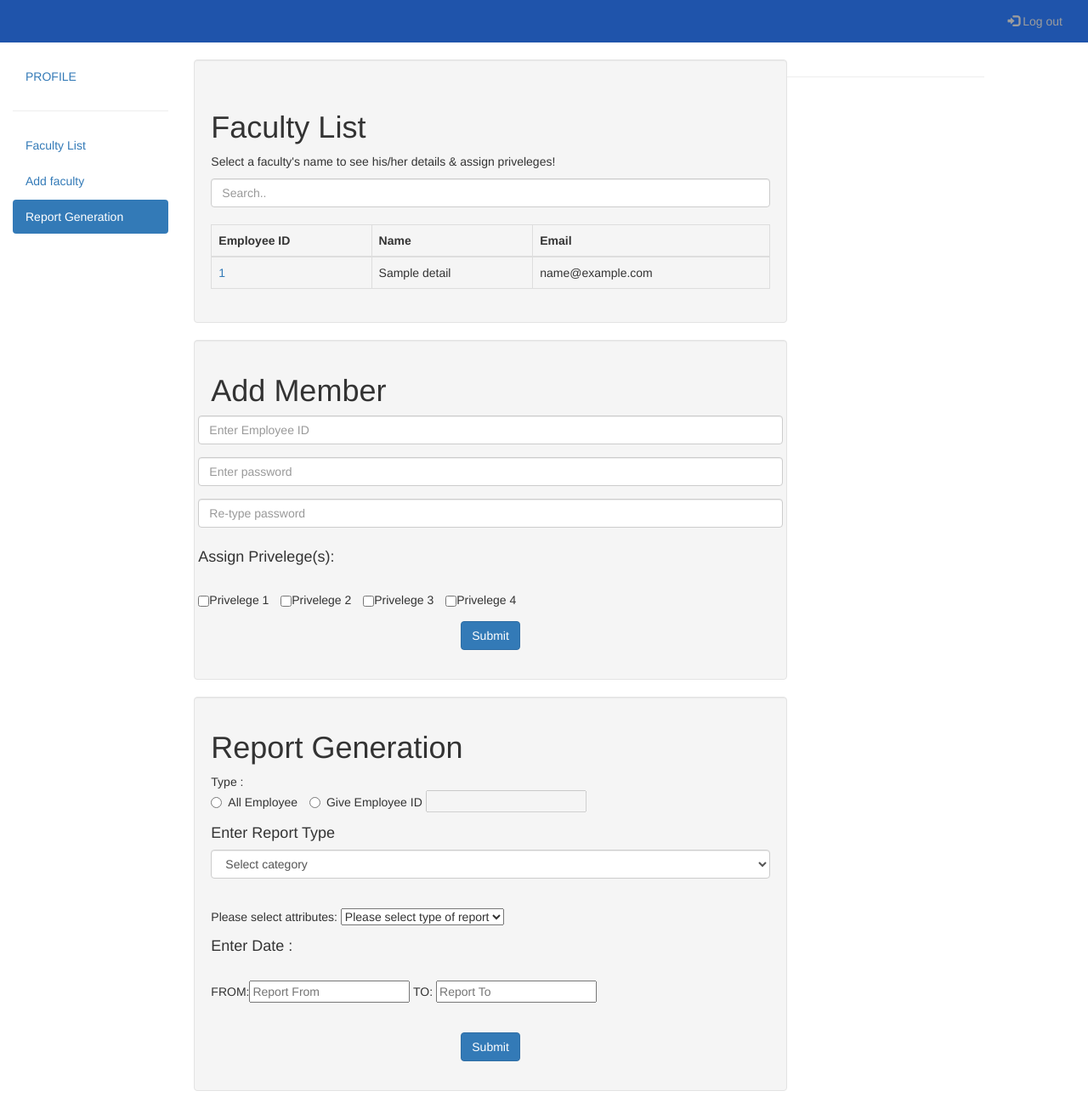
After one commit to virajshah1104/Faculty-Website, a PHP site: page /main.php in a window 1280 px wide. The commit adds this page. Shown: the whole page at 85% size. Run offline with PHP 8.4, Linux system fonts and the light colour scheme; the visitor is signed in with stand-in values (Sample User, id 1); tables that the repository leaves empty hold one stand-in row (values such as "Sample post"); some libraries are stand-ins or nearby versions.

Commit message:
Third Commit

```diff
--- a/decision.php
+++ b/decision.php
@@ -1,5 +1,18 @@
 <?php
-	$priv = array(1,1,-1,-1);
+	$priv = array(-1,-1,-1,-1);
+	$empid=$_SESSION["Emp_Id"];
+	$conn = mysqli_connect("localhost","root","admin","Faculty") or die("Connection failed".mysqli_connect_error());
+	$sql = "SELECT * FROM login where Emp_Id=$empid";
+	$result = $conn->query($sql);
+	$row = mysqli_fetch_assoc($result);
+	if($row["P1"] == 'TRUE')
+		$priv[0] = 1;
+	if($row["P2"] == 'TRUE')
+		$priv[1] = 1;
+	if($row["P3"] == 'TRUE')
+		$priv[2] = 1;
+	if($row["P4"] == 'TRUE')
+		$priv[3] = 1;
 	/*
 	0 = Profile & Forms
 	1 = Edit Privelleges
--- a/login.php
+++ b/login.php
@@ -87,7 +87,6 @@ if(isset($_POST["submit"]))
 		if($row == NULL)
 			$err[0] = "* Please Enter A Valid Employee Id";
 		$pass1 = $row["Password"];
-		$role1 = $row["Role"];
 		if($pass == $pass1)
 		{
 			$_SESSION["Emp_Id"]=$empid;
--- a/login_security.php
+++ b/login_security.php
@@ -8,7 +8,7 @@ if(isset($_POST["submit"]))
 	$answer = $_POST["sec_ans"];
 	$sql = "UPDATE login SET Security_Question='$question',Security_Answer='$answer' WHERE Emp_Id=$empid";
 	if($conn->query($sql)){
-		header('Location:profile.php');
+		header('Location:homepage.php');
 	}
 	else
 		echo mysqli_error($conn);
--- /dev/null
+++ b/main.php
@@ -0,0 +1,401 @@
+<?php
+session_start();
+$conn = mysqli_connect("localhost","root","admin","Faculty") or die("Connection failed".mysqli_connect_error());
+$sql = "SELECT * FROM personal_details";
+$result = $conn->query($sql);
+$i=0;
+$id = array();
+$name = array();
+$email = array();
+while($row = mysqli_fetch_assoc($result))
+{
+	$id[$i] = $row["Emp3_Id"];
+	$name[$i] = $row["Name"];
+	$email[$i] = $row["Email"];
+	$i++;
+}
+
+if(isset($_POST["addmem_submit"]))
+	{
+		$empid = $_POST["empid"];
+		$pwd = $_POST["pwd"];
+		$repwd = $_POST["repwd"];
+		if(isset($_POST["p1"]))
+			$p1 = "TRUE";
+		else
+			$p1 = "FALSE";
+		if(isset($_POST["p2"]))
+			$p2 = "TRUE";
+		else
+			$p2 = "FALSE";
+		if(isset($_POST["p3"]))
+			$p3 = "TRUE";
+		else
+			$p3 = "FALSE";
+		if(isset($_POST["p4"]))
+			$p4 = "TRUE";
+		else
+			$p4 = "FALSE";
+		$conn = new mysqli("localhost","root","admin","Faculty");
+		date_default_timezone_set("Asia/Kolkata");
+		$file = addslashes(file_get_contents('user.jpeg'));
+		$sql = "INSERT INTO login VALUES($empid,'$pwd','$p1','$p2','$p3','$p4','','')";
+		if($conn->query($sql))
+		{
+			$sql1="INSERT INTO academic_details VALUES ($empid,'',0.0,1950,null,'',0.0,1950,null,'','',1950,0.0,null,'',1950,0.0,'',null,'','',1950,0.0,null)";
+			$conn->query($sql1);
+			$sql1="INSERT INTO personal_details VALUES($empid,'','','','','1950-01-01','','1950-01-01',0,'$file','','1950-01-01','','1950-01-01','','1950-01-01','null')";
+			$conn->query($sql1);
+			echo "<script type='text/javascript'>alert('Member Successfully Added');</script>";
+		}
+		else{
+			echo "<script type='text/javascript'>alert('Member with this ID already exists');</script>";
+		}
+	}
+?>
+<!DOCTYPE html>
+<html lang="en">
+<head>
+  <title>Admin</title>
+  <meta charset="UTF-8">
+  <meta name="viewport" content="width=device-width, initial-scale=1">
+  <link rel="stylesheet" href="https://maxcdn.bootstrapcdn.com/bootstrap/3.3.7/css/bootstrap.min.css">
+  <script src="https://ajax.googleapis.com/ajax/libs/jquery/3.2.1/jquery.min.js"></script>
+  <script src="https://maxcdn.bootstrapcdn.com/bootstrap/3.3.7/js/bootstrap.min.js"></script>
+  <style>
+	body
+	{
+	  position: relative;
+	}
+
+	ul.nav-pills
+	{
+	  top: 75px;
+
+	}
+
+
+	.navbar
+	{
+		border : none;
+		background-color: #1F54AB;
+		color:white;
+		border-radius : 0px;
+		width : 100%;
+	}
+
+
+  </style>
+  <script>
+		function dynamicdropdown(listindex)
+		{
+			document.getElementById("subcategory").length = 0;
+			switch (listindex)
+			{
+				case "PD" :
+					document.getElementById("subcategory").options[0]=new Option("Please select fields","");
+					document.getElementById("subcategory").options[1]=new Option("All","All");
+					document.getElementById("subcategory").options[2]=new Option("Name","Name");
+					document.getElementById("subcategory").options[3]=new Option("Gender","Gender");
+					document.getElementById("subcategory").options[4]=new Option("Email","Email");
+					document.getElementById("subcategory").options[5]=new Option("Phone","Phone");
+					document.getElementById("subcategory").options[6]=new Option("DOB","DOB");
+					document.getElementById("subcategory").options[7]=new Option("Address","Address");
+					document.getElementById("subcategory").options[8]=new Option("Promotions","Promotions");
+					break;
+
+				case "AQ" :
+					document.getElementById("subcategory").options[0]=new Option("Please select fields","");
+					document.getElementById("subcategory").options[1]=new Option("All","All");
+					document.getElementById("subcategory").options[2]=new Option("SSC","SSC");
+					document.getElementById("subcategory").options[3]=new Option("HSC","HSC");
+					document.getElementById("subcategory").options[4]=new Option("Bachelor's","Bachelor's");
+					document.getElementById("subcategory").options[5]=new Option("Master's","master's");
+					document.getElementById("subcategory").options[6]=new Option("PHD","PHD");
+					break;
+				case "PUBooks" :
+					document.getElementById("subcategory").options[0]=new Option("Please select fields","");
+					document.getElementById("subcategory").options[1]=new Option("All","All");
+					document.getElementById("subcategory").options[2]=new Option("Name","Name");
+					document.getElementById("subcategory").options[3]=new Option("ISBN","ISBN");
+					document.getElementById("subcategory").options[4]=new Option("Edition","Edition");
+					document.getElementById("subcategory").options[5]=new Option("Publisher Name","Publisher Name");
+					document.getElementById("subcategory").options[6]=new Option("Author Name","Author Name");
+					document.getElementById("subcategory").options[7]=new Option("Author's Institute","Author's Institute");
+					document.getElementById("subcategory").options[8]=new Option("Co authors","Co authors");
+					break;
+				case "PUJournals" :
+					document.getElementById("subcategory").options[0]=new Option("Please select fields","");
+					document.getElementById("subcategory").options[1]=new Option("All","All");
+					document.getElementById("subcategory").options[2]=new Option("Name","Name");
+					document.getElementById("subcategory").options[3]=new Option("Book Chapter?","Book Chapter");
+					document.getElementById("subcategory").options[4]=new Option("Type","Type");
+					document.getElementById("subcategory").options[5]=new Option("Title","Title");
+					document.getElementById("subcategory").options[6]=new Option("Author Name","Author Name");
+					document.getElementById("subcategory").options[7]=new Option("Peer Reviewed","Peer reviewed");
+					break;
+				case "PUConferences" :
+					document.getElementById("subcategory").options[0]=new Option("Please select fields","");
+					document.getElementById("subcategory").options[1]=new Option("All","All");
+					document.getElementById("subcategory").options[2]=new Option("Name","Name");
+					document.getElementById("subcategory").options[3]=new Option("Type","Type");
+					document.getElementById("subcategory").options[4]=new Option("Title","Title");
+					document.getElementById("subcategory").options[5]=new Option("Author Name","Author Name");
+					document.getElementById("subcategory").options[6]=new Option("Place","Place");
+					break;
+				case "STTP attended" :
+					document.getElementById("subcategory").options[0]=new Option("Please select fields","");
+					document.getElementById("subcategory").options[1]=new Option("All","All");
+					document.getElementById("subcategory").options[2]=new Option("Name","Name");
+					document.getElementById("subcategory").options[3]=new Option("Event Type","Event Type");
+					document.getElementById("subcategory").options[4]=new Option("Organised By","Organised By");
+					document.getElementById("subcategory").options[5]=new Option("Duration","Duration");
+					document.getElementById("subcategory").options[5]=new Option("Total participants","Total Participants");
+					document.getElementById("subcategory").options[7]=new Option("Speaker","Speaker");
+					break;
+				 case "STTP organised" :
+					document.getElementById("subcategory").options[0]=new Option("Please select fields","");
+					document.getElementById("subcategory").options[1]=new Option("All","All");
+					document.getElementById("subcategory").options[2]=new Option("Name","Name");
+					document.getElementById("subcategory").options[3]=new Option("Event Type","Event Type");
+					document.getElementById("subcategory").options[4]=new Option("Role","Role");
+					document.getElementById("subcategory").options[5]=new Option("Total participants","Total Participants");
+					document.getElementById("subcategory").options[6]=new Option("Place","Place");
+					break;
+				case "STTP delivered" :
+					document.getElementById("subcategory").options[0]=new Option("Please select fields","");
+					document.getElementById("subcategory").options[1]=new Option("All","All");
+					document.getElementById("subcategory").options[2]=new Option("Name","Name");
+					document.getElementById("subcategory").options[3]=new Option("Description","description");
+					document.getElementById("subcategory").options[4]=new Option("Place","Place");
+					document.getElementById("subcategory").options[5]=new Option("Duration","Duration");
+					break;
+			}
+			return true;
+		}
+
+
+		$(document).ready(function()
+		{
+			$("#myInput").on("keyup", function()
+			{
+				var value = $(this).val().toLowerCase();
+				$("#myTable tr").filter(function()
+				{
+					$(this).toggle($(this).text().toLowerCase().indexOf(value) > -1)
+				});
+			});
+		});
+		function validateAddFaculty()
+{
+	var empflag=0;
+	var pwdflag=0;
+	var repwdflag=0;
+	var x = document.add_fac.empid.value;
+    var y = document.add_fac.pwd.value;
+    var z = document.add_fac.repwd.value;
+    document.getElementById("empid").innerHTML = "";
+	document.getElementById("pwd").innerHTML = "";
+    document.getElementById("repwd").innerHTML = "";
+    if( x==""  && y == "" && z == "")
+		{
+			document.getElementById("empid").innerHTML = "* Please Enter Employee Id";
+			document.getElementById("pwd").innerHTML = "* Please Enter Password";
+    		document.getElementById("repwd").innerHTML = "* Please Re Enter Password";
+			return false;
+		}
+		if (x == "" || x== null) {
+
+    	empflag=1;
+		document.getElementById("empid").innerHTML = "* Please Enter Employee Id";
+		}
+
+		if(x.length != 6)
+		{
+		empflag=1;
+		document.getElementById("empid").innerHTML = "* Please Enter 6-Digit Employee Id";
+		}
+
+		if (y == "" || y == null) {
+        pwdflag=1;
+    	document.getElementById("pwd").innerHTML = "* Please Enter Password";
+
+		}
+
+		if (z == "" || z == null) {
+		repwdflag=1;
+		document.getElementById("repwd").innerHTML = "* Please Re-Type Password";
+    	}
+
+    	if(y != z && z!="" && y != "")
+		{
+			repwdflag=1;
+			document.getElementById("repwd").innerHTML = "* Password And Re-Type Password Do Not Match";
+		}
+
+    	if(empflag==1 || pwdflag==1 || repwdflag==1 )
+		{
+		return false;
+		}
+
+}
+
+	</script>
+</head>
+<body data-spy="scroll" data-target="#myScrollspy" data-offset="20">
+<?php
+	include 'decision.php';
+
+?>
+<!--NAVBAR-->
+	<nav class="navbar navbar-inverse">
+		<div class="container-fluid">
+		<div class="navbar-header">
+			<button type="button" class="navbar-toggle" data-toggle="collapse" data-target="#myNavbar">
+			<span class="icon-bar"></span>
+			<span class="icon-bar"></span>
+			<span class="icon-bar"></span>
+			</button>
+		</div>
+		<div class="collapse navbar-collapse" id="myNavbar">
+			<ul class="nav navbar-nav navbar-right">
+				<li><a href="logout.php"><span class="glyphicon glyphicon-log-in"></span> Log out</a></li>
+			</ul>
+		</div>
+		</div>
+	</nav>
+	<div class="container-fluid">
+	  <div class="row">
+		<nav class="col-sm-2 col-lg-2 col-md-2 col-xs-0" id="myScrollspy">
+		  <ul class="nav nav-pills nav-stacked">
+		  <li class="dropdown" id="section0"><a  href="profile.php">PROFILE</a></li>
+		  <hr>
+			<li id="section21"><a href="#section21">Faculty List</a></li>
+			<li id="section22"><a href="#section22">Add faculty</a></li>
+			<li id="section23"><a href="#section23">Report Generation</a></li>
+		  </ul>
+		</nav>
+		<div class="col-sm-9 col-lg-9 col-md-9 col-xs-9">
+			<div id="section21">
+				<div class="col-sm-9 col-lg-9 col-md-9 col-xs-9 well">
+					<br>
+					<h1>Faculty List</h1>
+					<p>Select a faculty's name to see his/her details & assign priveleges!</p>
+					<input class="form-control" id="myInput" type="text" placeholder="Search..">
+				<br>
+					<table class="table table-bordered ">
+						<thead>
+						<tr>
+							<th>Employee ID</th>
+							<th>Name</th>
+							<th>Email</th>
+						 </tr>
+						</thead>
+						<tbody id='myTable'>
+						<?php
+						for($j=0;$j<$i;$j++){
+						echo "<tr>";
+						echo "<td><a href='list_profile.php?val=$id[$j]'>$id[$j]</a></td>";
+						echo "<td>$name[$j]</td>";
+						echo "<td>$email[$j]</td>";
+						echo "</tr>";
+					}
+				?>
+			</tbody>
+					</table>
+				</div>
+			</div>
+			<hr>
+			<div id="section22">
+				<div class="col-sm-9 col-lg-9 col-md-9 col-xs-9 well">
+					<h1>Add Member</h1>
+					<form class="form-horizontal" action="main.php" name="add_fac" method="POST" onsubmit="return validateAddFaculty()">
+						<div class="form-group">
+							<input type="text" class="form-control" placeholder="Enter Employee ID" name="empid" >
+							<span id="empid"></span>
+						</div>
+
+						<div class="form-group">
+							<input type="password" class="form-control" placeholder="Enter password" name="pwd">
+							<span id="pwd"></span>
+						</div>
+
+						<div class="form-group">
+							<input type="password" class="form-control"  placeholder="Re-type password" name="repwd">
+							<span id="repwd"></span>
+						</div>
+
+						<div class="form-group">
+							<h4>Assign Privelege(s):</h4>
+							<br>
+							<input type="checkbox" name="p1" value="TRUE" class="checkbox-inline">Privelege 1
+							<input type="checkbox" name="p2" value="TRUE" class="checkbox-inline">Privelege 2
+							<input type="checkbox" name="p3" value="TRUE" class="checkbox-inline">Privelege 3
+							<input type="checkbox" name="p4" value="TRUE" class="checkbox-inline">Privelege 4
+						</div>
+
+						<div class="form-group">
+							<center><input type="submit" class="btn btn-primary" name="addmem_submit" value="Submit"></center>
+						</div>
+					</form>
+				</div>
+			</div>
+
+			<div id="section23">
+				<div class="col-sm-9 col-lg-9 col-md-9 col-xs-9 well">
+					<h1>Report Generation</h1>
+					<form method="post">
+						<div class="form-group">
+							Type :
+							<br>
+							<label class="radio-inline"><input type="radio" name="report_emp" onclick="var input = document.getElementById('name3'); if(this.checked){ input.disabled = true; input.focus();}else{input.disabled=false;}">All Employee</label>
+							<label class="radio-inline"><input type="radio" name="report_emp" for="name3" onclick="var input = document.getElementById('name3'); if(this.checked){ input.disabled = false; input.focus();}else{input.disabled=true;}">Give Employee ID</label>
+							<input id="name3" name="name3" type="text" disabled="true"/>
+						</div>
+
+						<div class="form-group">
+							<div class="category_div" id="category_div">
+								<h4>Enter Report Type</h4>
+								<select  name="category" class="required-entry form-control" id="category" onchange="javascript: dynamicdropdown(this.options[this.selectedIndex].value);">
+									<option value="">Select category</option>
+									<option value="PD">Personal Details</option>
+									<option value="AQ">Academic Qualifications</option>
+									<option value="Courses">Courses taught</option>
+									<option value="PUBooks">Books</option>
+									<option value="PUJournals">Journals</option>
+									<option value="PUConferences">Conferences</option>
+									<option value="STTP attended">STTP Attended</option>
+									<option value="STTP organised">STTP Organised</option>
+									<option value="STTP delivered">STTP Delivered</option>
+									<option value="COc">Co-curricular</option>
+									<option value="Extra">Extras</option>
+								</select>
+							</div>
+						</div>
+						<br>
+						<div class="form-group">
+							<div class="sub_category_div " id="sub_category_div">Please select attributes:
+								<script type="text/javascript" language="JavaScript">
+									document.write('<select name="subcategory" id="subcategory"><option value="">Please select type of report</option></select>')
+								</script>
+							</div>
+						</div>
+						<div class="form-group">
+							<h4>Enter Date : </h4>
+							<br>
+							FROM:<input onfocus="(this.type='date')" onblur="(this.type='text')" name="report_from" placeholder="Report From">
+							TO: <input onfocus="(this.type='date')" onblur="(this.type='text')" name="report_to" placeholder="Report To">
+						</div>
+						<br>
+						<div class="form-group">
+							<center><input type="submit" class="btn btn-primary" name="report_submit" value="Submit"></center>
+						</div>
+					</form>
+				</div>
+			</div>
+
+		</div>
+	  </div>
+	</div>
+</body>
+</html>
```
Also changed, not shown: homepage.PHP (+2 -26 lines), list_profile.php (+6 -13 lines), profile.php (+90 -61 lines).
